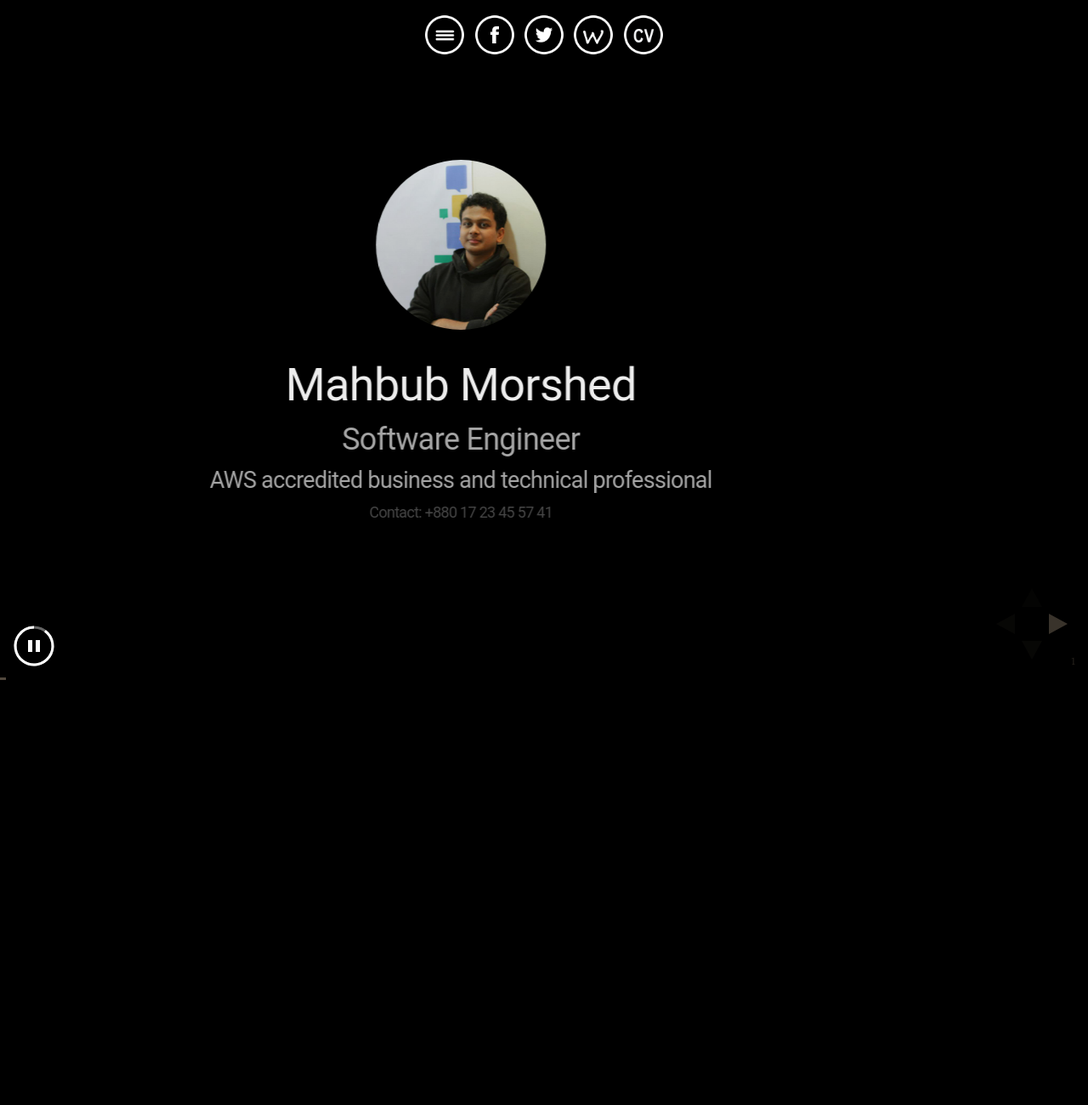
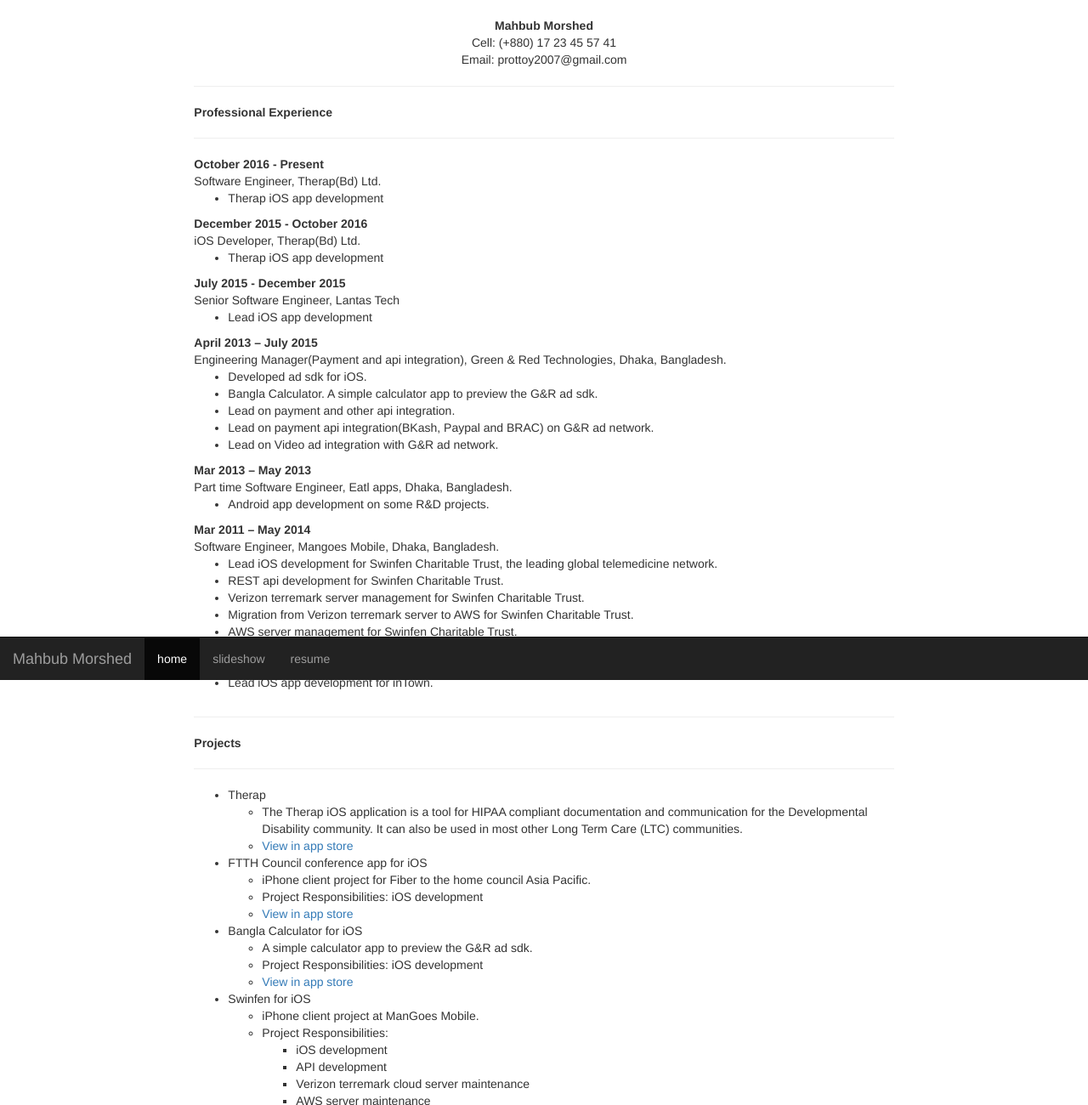
Before and after one commit to prottoy/prottoy.github.com, a plain HTML site: page index.html in a window 1280 px wide. Shown: the top 1300 px of the page at 85% size. Before the commit the page ends 800 px from the top, so only its background shows below. Drawn offline with nearby package versions, Linux system fonts and the light colour scheme.

Commit message:
Bootstrap resume added
Signed-off-by: Prottoy <prottoy2007@gmail.com>

```diff
--- a/index.html
+++ b/index.html
@@ -1,197 +1,226 @@
 <!doctype html>
-<html lang="en">
-<head>
-	<meta charset="utf-8">
+<html class="no-js" lang="">
+    <head>
+        <meta charset="utf-8">
+        <meta http-equiv="x-ua-compatible" content="ie=edge">
+        <title>rottoy</title>
+        <meta name="description" content="">
+        <meta name="viewport" content="width=device-width, initial-scale=1">
 
-	<title>rottoy</title>
+        <!-- Place favicon.ico and apple-touch-icon.png in the root directory -->
+        <link rel="apple-touch-icon" href="apple-touch-icon.png">
 
-	<meta name="viewport" content="width=device-width, initial-scale=1.0, maximum-scale=1.0, user-scalable=no">
+        <link rel="stylesheet" href="https://maxcdn.bootstrapcdn.com/bootstrap/3.3.7/css/bootstrap.min.css">
 
-	<link rel="stylesheet" href="reveal_test/reveal.js-master/css/reveal.min.css">
-	<link rel="stylesheet" href="reveal_test/reveal.js-master/css/theme/serif.css" id="theme">
-	<link rel="shortcut icon" type="image/png" href="images/favicon.png"/>
+        <link rel="apple-touch-icon" href="images/favicon.png"/>
+        <link rel="shortcut icon" type="image/png" href="images/favicon.png"/>
+        <!--<link rel="stylesheet" href="css/main.css"> -->
+    </head>
+    <body>
+
+		<nav class="navbar navbar-inverse navbar-fixed-bottom">
+		  <div class="container-fluid">
+		    <div class="navbar-header">
+			    <button type="button" class="navbar-toggle" data-toggle="collapse" data-target="#myNavbar">
+			        <span class="icon-bar"></span>
+			        <span class="icon-bar"></span>
+			        <span class="icon-bar"></span>
+			    </button>
+			    <a class="navbar-brand" href="#">Mahbub Morshed</a>
+		    </div>
+
+		    <div class="collapse navbar-collapse" id="myNavbar">
+			    <ul class="nav navbar-nav">
+				  <li class= "active"> <a href="index.html">home</a></li>
+				  <li> <a href="slideshow.html">slideshow</a></li>
+			      <li> <a href="http://prottoy.github.io/doc/29102015.pdf" target="_blank">resume</a> </li>
+			    </ul>
+		    </div>
+
+		  </div>
+		</nav>
+
+        <div class="container-fluid">
+
+        	<br/>
+			<div class="row"> <center> <b> Mahbub Morshed </b> </center> </div>
+			<div class="row"> <center>  Cell: (+880) 17 23 45 57 41 </center> </div>
+			<div class="row"> <center>  Email: prottoy2007@gmail.com </center> </div>
+
+			<div class="row">
+				<div class= "col-sm-2"> </div>
+				<div class= "col-sm-8">
 
 
-
-	<style>
-	#circle
-	{
-		border-radius:50% 50% 50% 50%;
-		width:200px;
-		height:200px;
-	}
-
-	#app
-	{
-		width:320px;
-		height:568px;
-	}
-	</style>
-</head>
-
-<body style="background-color:black;">
-	<br>
-	<div class="reveal">
-		<div class="slides">
-			<section data-background="black">
-				<img src="images/profile.jpg"
-				id="circle">
-				<p style="color:white; font-family: 'Roboto', sans-serif; font-size:150%;" >Mahbub Morshed</p>
-				<p style="color:white; opacity:0.7; font-family: 'Roboto', sans-serif; font-size:100%;" >Software Engineer</p>
-				<p style="color:white; opacity:0.7; font-family: 'Roboto', sans-serif; font-size:75%;" >AWS accredited business and technical professional</p>
-				<p style="color:white; opacity:0.3; font-family: 'Roboto', sans-serif; font-size:50%;" >Contact: +880 17 23 45 57 41</p>
-				<!-- <img src="images/loading.gif"> -->
-			</section>
+				</div>
+				<div class= "col-sm-2"> </div>
+			</div>
 
 
+			<div class="row">
+				<div class= "col-sm-2"> </div>
+				<div class= "col-sm-8">
 
-			<section>
-				<section data-background="black" id="experiences">
-					<p style="color:white;  font-family: 'Roboto', sans-serif; font-size:150%;" >Professional Experiences</p>
-				</section>
+						<hr>
+						<b>Professional Experience </b>
+						<hr>
 
-				<section data-background="black" id="lantas">
-                                          <img src="images/therap_logo.png">
-                                          <p style="color:white;  font-family: 'Roboto', sans-serif; font-size:150%; " >Software Engineer, Therap, Dhaka, Bangladesh</p>
-                                          <p style="color:white; opacity:0.3; font-family: 'Roboto', sans-serif; font-size:75%;" >December 2015 – Present</p>
-                                </section>
+						<b>October 2016 - Present </b>
+						<br/>
+						Software Engineer, Therap(Bd) Ltd.
+						<ul>
+							<li> Therap iOS app development </li>
+						</ul>
+				</div>
+				<div class= "col-sm-2"> </div>
+			</div>
 
+			<div class="row">
+				<div class= "col-sm-2"> </div>
+				<div class= "col-sm-8">
+						<b>December 2015 - October 2016 </b>
+						<br/>
+						iOS Developer, Therap(Bd) Ltd.
+						<ul>
+							<li> Therap iOS app development </li>
+						</ul>
+				</div>
+				<div class= "col-sm-2"> </div>
+			</div>
 
-				<section data-background="black" id="lantas">
-					<img src="images/gnr-logo.png">
-					<p style="color:white;  font-family: 'Roboto', sans-serif; font-size:150%; " >Senior Software Engineer, Lantas Technology, Dhaka, Bangladesh</p>
-					<p style="color:white; opacity:0.3; font-family: 'Roboto', sans-serif; font-size:75%;" >August 2015 – December 2015</p>
-				</section>
+			<div class="row">
+				<div class= "col-sm-2"> </div>
+				<div class= "col-sm-8">
+						<b>July 2015 - December 2015 </b>
+						<br/>
+						Senior Software Engineer, Lantas Tech
+						<ul>
+							<li> Lead iOS app development </li>
+						</ul>
+				</div>
+				<div class= "col-sm-2"> </div>
+			</div>
 
-				<section data-background="black" id="gnr">
-					<img src="images/gnr-logo.png">
-					<p style="color:white;  font-family: 'Roboto', sans-serif; font-size:150%; " >Engineering Manager, Green & Red Technologies, Dhaka, Bangladesh</p>
-					<p style="color:white; opacity:0.3; font-family: 'Roboto', sans-serif; font-size:75%;" >April 2013 – August 2015</p>
-				</section>
+			<div class="row">
+				<div class= "col-sm-2"> </div>
+				<div class= "col-sm-8">
+						<b>April 2013 – July 2015</b>
+						<br/>
+						Engineering Manager(Payment and api integration), Green & Red Technologies, Dhaka, Bangladesh.
+						<ul>
+							<li> Developed ad sdk for iOS. </li>
+							<li> Bangla Calculator. A simple calculator app to preview the G&R ad sdk.</li>
+							<li> Lead on payment and other api integration. </li>
+							<li> Lead on payment api integration(BKash, Paypal and BRAC) on G&R ad network.</li>
+							<li> Lead on Video ad integration with G&R ad network.</li>
+						</ul>
+				</div>
+				<div class= "col-sm-2"> </div>
+			</div>
 
-				<section data-background="black" id="mangoes">
-					<img src="images/step-logo.png" style="background:white; width:118px; height:65px; opacity:0.5;">
-					<p style="color:white;  font-family: 'Roboto', sans-serif; font-size:150%;" >Software Engineer, Mangoes Mobile, Dhaka, Bangladesh.</p>
-					<p style="color:white; opacity:0.3; font-family: 'Roboto', sans-serif; font-size:75%;" >Mar 2011 – May 2014</p>
-				</section>
-			</section>
+			<div class="row">
+				<div class= "col-sm-2"> </div>
+				<div class= "col-sm-8">
+						<b>Mar 2013 – May 2013</b>
+						<br/>
+						Part time Software Engineer, Eatl apps, Dhaka, Bangladesh.
+						<ul>
+							<li> Android app development on some R&D projects.</li>
+						</ul>
+				</div>
+				<div class= "col-sm-2"> </div>
+			</div>
 
-			<section>
-				<section data-background="black" id="projects">
-					<p style="color:white;  font-family: 'Roboto', sans-serif; font-size:150%;" >Projects</p>
-				</section>
+			<div class="row">
+				<div class= "col-sm-2"> </div>
+				<div class= "col-sm-8">
+						<b>Mar 2011 – May 2014</b>
+						<br/>
+						Software Engineer, Mangoes Mobile, Dhaka, Bangladesh.
+						<ul>
+							<li> Lead iOS development for Swinfen Charitable Trust, the leading global telemedicine network.</li>
+							<li> REST api development for Swinfen Charitable Trust.</li>
+							<li> Verizon terremark server management for Swinfen Charitable Trust.</li>
+							<li> Migration from Verizon terremark server to AWS for Swinfen Charitable Trust.</li>
+							<li> AWS server management for Swinfen Charitable Trust.</li>
+							<li> Lead iOS development for PRAXIS Framework.</li>
+							<li> Lead iOS app development for PRAXIS messenger.</li>
+							<li> Lead iOS app development for inTown.</li>
+						</ul>
+				</div>
+				<div class= "col-sm-2"> </div>
+			</div>
 
-				<section data-background="black" id="sct">
-					<!-- <section data-background="images/sct/sct_1.jpeg" data-background-size="300px" data-background-repeat="no-repeat"> -->
-					<img src="images/sct/sct_1.jpeg" style="width:25%;height:25%;">
-					<img src="images/sct/sct_2.jpeg" style="width:25%;height:25%;">
-					<img src="images/sct/sct_3.jpeg" style="width:25%;height:25%;">
-					<p style="color:white;  font-family: 'Roboto', sans-serif; font-size:150%;" >SCT Telemedicine</p>
-					<a href="https://itunes.apple.com/us/app/id898575884?mt=8" target="__blank"><img src="images/app-store.jpg" style="width:25%;height:25%;"></a>
-				</section>
+			<div class="row">
+			<div class= "col-sm-2"> </div>
+			<div class= "col-sm-8">
 
-				<section data-background="black" id="ftth">
-					<img src="images/ftth/ftth1.jpeg" style="width:25%;height:25%;">
-					<img src="images/ftth/ftth2.jpeg" style="width:25%;height:25%;">
-					<img src="images/ftth/ftth4.jpeg" style="width:25%;height:25%;">
-					<p style="color:white;  font-family: 'Roboto', sans-serif; font-size:150%;" >FTTH Council Asia Pacific</p>
-					<a href="https://itunes.apple.com/us/app/ftth-council-asia-pacific/id645231050?mt=8" target="__blank"><img src="images/app-store.jpg" style="width:25%;height:25%;"></a>
-				</section>
+					<hr>
+					<b>Projects </b>
+					<hr>
 
-				<section data-background="black" id="calculator">
-					<img src="images/calculator_1.jpeg" style="width:25%;height:25%;">
-					<img src="images/calculator_2.jpeg" style="width:25%;height:25%;">
-					<p style="color:white;  font-family: 'Roboto', sans-serif; font-size:150%;" >Bangla Calculator</p>
-					<a href="https://itunes.apple.com/us/app/bangla-calculator/id694530816?mt=8" target="__blank"><img src="images/app-store.jpg" style="width:25%;height:25%;"></a>
-				</section>
+					<ul>
+						<li> Therap </li>
+						<ul>
+							<li> The Therap iOS application is a tool for HIPAA compliant documentation and communication for the Developmental Disability community. It can also be used in most other Long Term Care (LTC) communities.</li>
+							<li> <a href= "https://itunes.apple.com/us/app/therap/id417024848?mt=8" target="_blank"> View in app store </a> </li>
+						</ul>
 
-				<section data-background="black" id="kommute">
-					<img src="images/kommute/kommute-1.png" style="width:25%;height:25%;">
-					<img src="images/kommute/kommute-2.png" style="width:25%;height:25%;">
-					<img src="images/kommute/kommute-3.png" style="width:25%;height:25%;">
-					<p style="color:white;  font-family: 'Roboto', sans-serif; font-size:150%;" >Kommute BD</p>
-					<!-- <a href="https://itunesconnect.apple.com/WebObjects/iTunesConnect.woa/ra/ng/app/1019805220" target="__blank"><img src="images/app-store.jpg" style="width:25%;height:25%;"></a> -->
-				</section>
+						<li> FTTH Council conference app for iOS </li>
+						<ul>
+							<li> iPhone client project for Fiber to the home council Asia Pacific. </li>
+							<li> Project Responsibilities: iOS development </li>
+							<li> <a href= "https://itunes.apple.com/us/app/ftth-council-asia-pacific/id645231050?mt=8" target="_blank"> View in app store </a> </li>
+						</ul>
 
-				<section data-background="black" id="wcin">
-					<img src="images/wcin/wcin-1.png" style="width:25%;height:25%;">
-					<img src="images/wcin/wcin-2.png" style="width:25%;height:25%;">
-					<img src="images/wcin/wcin-3.png" style="width:25%;height:25%;">
-					<p style="color:white;  font-family: 'Roboto', sans-serif; font-size:150%;" >Work Check-in</p>
-					<a href="https://play.google.com/store/apps/details?id=com.green_red.workCheckin" style="width:'902px'; height:'312px';" target="__blank" >
-  						<img alt="Get it on Google Play"
-       						src="https://developer.android.com/images/brand/en_generic_rgb_wo_45.png"  />
-					</a>
-				</section>
+						<li> Bangla Calculator for iOS </li>
+						<ul>
+							<li> A simple calculator app to preview the G&R ad sdk. </li>
+							<li> Project Responsibilities: iOS development </li>
+							<li> <a href= "https://itunes.apple.com/us/app/bangla-calculator/id694530816?mt=8" target="_blank"> View in app store </a> </li>
+						</ul>
 
+						<li> Swinfen for iOS </li>
+						<ul>
+							<li> iPhone client project at ManGoes Mobile.</li>
+							<li> Project Responsibilities:
+								<ul>
+									<li> iOS development </li>
+									<li> API development </li>
+									<li> Verizon terremark cloud server maintenance  </li>
+									<li> AWS server maintenance</li>
+								</ul>
+							</li>
+							<li> <a href= "https://itunes.apple.com/us/app/sct-telemedicine/id898575884?mt=8" target="_blank"> View in app store </a> </li>
+						</ul>
 
-				<!-- <section data-background="black">
-					<img src="images/gnr/gnr-1.png" style="width:75%;height:75%;">
-					<p style="color:white;  font-family: 'Roboto', sans-serif; font-size:150%;" >BKash, BRAC Bank, Paypal Integration for G&R ad network</p>
-				</section>
+						<li> G&R ad SDK for iOS <mark>(Discontinued)</mark> </li>
+						<ul>
+							<li> SDK for serving G&R ad </li>
+							<li> Project Responsibilities: iOS development </li>
+						</ul>
 
-				<section data-background="black">
-					<p style="color:white;  font-family: 'Roboto', sans-serif; font-size:150%;" >Tohobill</p>
-					<p style="color:white; opacity:0.3; font-family: 'Roboto', sans-serif; font-size:75%;" >Coming soon...</p>
-				</section> -->
-			</section>
+						<li> iTrackpad for Android </li>
+						<li> inTown <mark> (Not available anymore) </mark> </li>
+					</ul>
 
+					<hr>
+					<b> Education</b>
+					<hr>
 
-			<section tagcloud bw id="tagcloud">
-				<i><a href="#/experiences" style="color:white;  font-family: 'Roboto', sans-serif; font-size:150%;">EXPERIENCES</a></i>
-				<a href="http://www.yello.com" style="color:white;  font-family: 'Roboto', sans-serif; font-size:75%;">LANTAS TECH</a>
-				<a href="http://www.green-red.com" style="color:white;  font-family: 'Roboto', sans-serif; opacity:0.5; font-size:75%;">GREEN AND RED TECHNOLOGIES LTD.</a>
-				<a href="http://www.mangoesmobile.com" style="color:white;  font-family: 'Roboto', sans-serif; font-size:75%;">MANGOES MOBILE</a>
-
-
-				<i><a href="#/projects" style="color:white;  font-family: 'Roboto', sans-serif; font-size:150%;">PROJECTS</a></i>
-				<a href="#/ftth" style="color:white;  font-family: 'Roboto', sans-serif; opacity:0.5; font-size:75%;">FTTH COUNCIL ASIA PACIFIC</a>
-				<a href="#/sct" style="color:white;  font-family: 'Roboto', sans-serif; font-size:75%;">SCT TELEMEDICINE</a>
-				<a href="#/calculator" style="color:white;  font-family: 'Roboto', sans-serif; opacity:0.5; font-size:75%;">BANGLA CALCULATOR</a>
-				<a href="#/kommute" style="color:white;  font-family: 'Roboto', sans-serif;  font-size:75%;">KOMMUTE BD</a>
-				<a href="#/wcin" style="color:white;  font-family: 'Roboto', sans-serif; opacity:0.5; font-size:75%;">WORK CHECK-IN</a>
-			</section>
-
+					<ul>
+						<li> Bsc. In Computer Science and Engineering, BRAC University. </li>
+					</ul>
+				</div>
+				<div class= "col-sm-2"> </div>
+			</div>
 		</div>
 
-		<div class="menu" style="background-color:black;">
-			<center>
-				<a href="#/tagcloud"><img src="images/menu.png" alt="CV" style="width:50px;height:50px"></a>
+		<br> <br>
 
-				<a href="https://www.facebook.com/prottoysfac3book" target="_blank"><img src="images/facebook.png" alt="CV" style="width:50px;height:50px"></a>
-				<a href="https://twitter.com/prottoycse" target="_blank"><img src="images/twitter.png" alt="CV" style="width:50px;height:50px"></a>
-				<a href="http://prottoycse.wordpress.com/" target="_blank"><img src="images/wordpress.png" alt="CV" style="width:50px;height:50px"></a>
-				<a href="http://prottoy.github.io/doc/29102015.pdf" target="_blank"><img src="images/download_cv.png" alt="CV" style="width:50px;height:50px"></a>
-			</center>
-		</div>
+        <script src="http://code.jquery.com/jquery-1.12.4.min.js"></script>
+        <script src="https://maxcdn.bootstrapcdn.com/bootstrap/3.3.7/js/bootstrap.min.js"></script>
+        <script>window.jQuery || document.write('<script src="js/vendor/jquery-1.12.4.min.js"><\/script>')</script>
 
-	</div>
-
-	<script src="reveal_test/reveal.js-master/lib/js/head.min.js"></script>
-	<script src="reveal_test/reveal.js-master/js/reveal.min.js"></script>
-
-	<script>
-
-// Full list of configuration options available here:
-// https://github.com/hakimel/reveal.js#configuration
-Reveal.initialize({
-	center: true,
-	transition: 'linear',
-	transitionSpeed: 'default',
-	backgroundTransition: 'default',
-	autoSlide: 5000,
-	overview: true,
-	previewLinks: true,
-	slideNumber: true
-// parallaxBackgroundImage: 'images/tron.jpg', // e.g. "'https://s3.amazonaws.com/hakim-static/reveal-js/reveal-parallax-1.jpg'"
-});
-
-</script>
-<script>
-function goto(x){
-	Reveal.slide( x );
-}
-</script>
-
-</body>
+    </body>
 </html>
```
Also changed, not shown: slideshow.html (added, +205 -0 lines), 1 other file.
